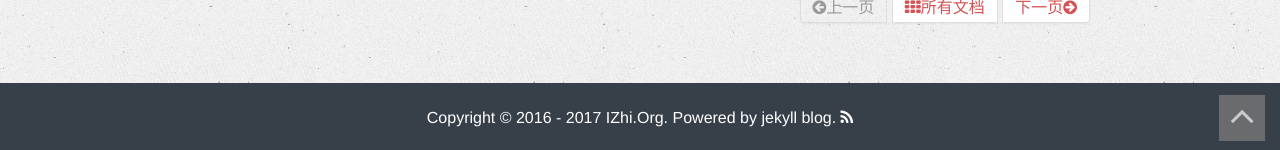
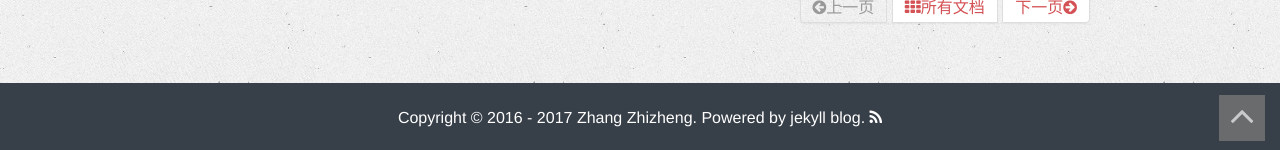
Before and after one commit to zhizheng/zhizheng.github.io, a Jekyll site: the page built from index.html, in a window 1280 px wide and 900 px high, scrolled down 6055 px. Shown: the part 747-897 px from the top of the window. Built offline with Jekyll 4.4.1, drawn with Linux system fonts in a browser that asks for light colours; the list of posts is cut into pages by our own code.

Commit message:
Update author's name

```diff
--- a/_config.yml
+++ b/_config.yml
@@ -17,7 +17,7 @@ safe: false
 title : 爱知笔记
 tagline: Site Tagline
 author :
-  name : IZhi.Org
+  name : Zhang Zhizheng
   email : zhizheng118@gmail.com
   github : username
   twitter : username
```
